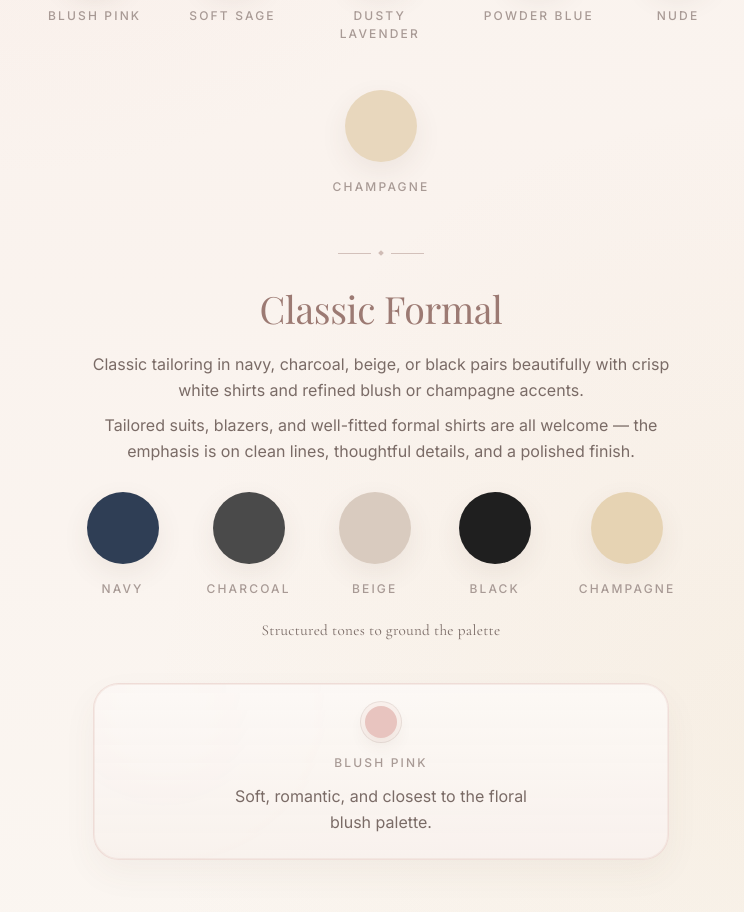
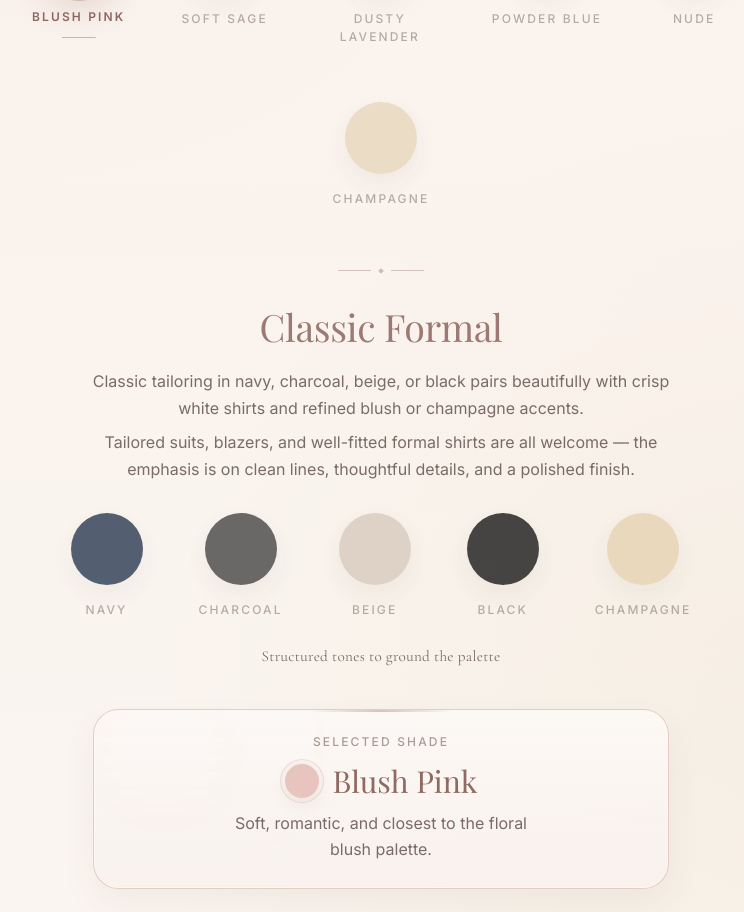
Before and after one commit to as16627-cloud/wedding-website, a Next.js app: page / in a window 1280 px wide. Shown: the part 3855-4767 px from the top of the page, without its empty margins (259-1003 px from the left). Built offline with nearby package versions, Linux system fonts and the light colour scheme.

Commit message:
Refine dress code swatch interaction

```diff
--- a/app/globals.css
+++ b/app/globals.css
@@ -882,7 +882,11 @@ footer span {
   background: transparent;
   color: inherit;
   cursor: pointer;
-  padding: 0;
+  position: relative;
+  padding: 0.2rem 0.25rem 0.35rem;
+  border-radius: 1.25rem;
+  opacity: 0.82;
+  transition: transform 260ms ease, opacity 260ms ease;
 }
 
 .swatchItem:focus-visible {
@@ -891,27 +895,106 @@ footer span {
   border-radius: 1rem;
 }
 
+.swatchItem::after {
+  content: "";
+  position: absolute;
+  left: 50%;
+  bottom: -0.45rem;
+  width: 2.15rem;
+  height: 1px;
+  border-radius: 999px;
+  background: rgba(156, 122, 115, 0.5);
+  opacity: 0;
+  transform: translateX(-50%) scaleX(0.45);
+  transform-origin: center;
+  transition: opacity 260ms ease, transform 260ms ease;
+}
+
 .swatchCircle {
   transition: box-shadow 220ms ease, transform 220ms ease;
 }
 
+.swatchLabel {
+  transition: color 220ms ease, opacity 220ms ease, font-weight 220ms ease;
+}
+
+.swatchItemActive {
+  opacity: 1;
+  transform: translateY(-2px);
+}
+
 .swatchItemActive .swatchCircle {
   box-shadow:
-    0 10px 26px rgba(90, 65, 50, 0.1),
-    0 0 0 4px rgba(255, 248, 244, 0.86),
-    0 0 0 5px rgba(203, 182, 175, 0.58) !important;
-  transform: translateY(-1px);
+    0 14px 34px rgba(90, 65, 50, 0.13),
+    0 0 0 5px rgba(255, 248, 244, 0.92),
+    0 0 0 7px rgba(203, 182, 175, 0.66),
+    0 0 28px rgba(232, 196, 191, 0.28) !important;
+  transform: scale(1.045);
+}
+
+.swatchItemActive .swatchLabel {
+  color: #8f6a63;
+  font-weight: 600;
+  opacity: 1;
+}
+
+.swatchItemActive::after {
+  opacity: 1;
+  transform: translateX(-50%) scaleX(1);
 }
 
 .swatch-detail-card {
-  padding: 1.35rem 1.25rem 1.45rem;
+  position: relative;
+  overflow: hidden;
+  padding: 1.45rem 1.35rem 1.55rem;
+  border-color: rgba(221, 191, 183, 0.74);
+  box-shadow:
+    0 16px 36px rgba(90, 65, 50, 0.06),
+    inset 0 0 0 1px rgba(255, 248, 244, 0.72);
+}
+
+.swatch-detail-card::before {
+  content: "";
+  position: absolute;
+  top: 0;
+  left: 50%;
+  width: min(9rem, 46%);
+  height: 2px;
+  border-radius: 999px;
+  background: linear-gradient(90deg, transparent, rgba(156, 122, 115, 0.42), transparent);
+  transform: translateX(-50%);
+}
+
+.swatch-detail-content {
+  display: grid;
+  justify-items: center;
+}
+
+.swatch-detail-kicker {
+  color: #a89a95;
+}
+
+.swatch-detail-heading {
+  display: inline-flex;
+  align-items: center;
+  justify-content: center;
+  gap: 0.85rem;
+  margin-top: 0.8rem;
+}
+
+.swatch-detail-name {
+  font-family: var(--font-display);
+  font-size: clamp(1.65rem, 1.45rem + 0.55vw, 2rem);
+  font-weight: 400;
+  line-height: 1.1;
+  color: #8f6a63;
 }
 
 .swatch-detail-dot {
-  display: block;
-  width: 2rem;
-  height: 2rem;
-  margin-inline: auto;
+  display: inline-block;
+  width: 2.15rem;
+  height: 2.15rem;
+  flex: 0 0 auto;
   border-radius: 999px;
   box-shadow:
     0 8px 18px rgba(90, 65, 50, 0.075),
@@ -1509,6 +1592,14 @@ footer span {
     box-shadow: 0 9px 22px rgba(90, 65, 50, 0.07) !important;
   }
 
+  .swatchItemActive .swatchCircle {
+    box-shadow:
+      0 12px 28px rgba(90, 65, 50, 0.12),
+      0 0 0 4px rgba(255, 248, 244, 0.92),
+      0 0 0 6px rgba(203, 182, 175, 0.64),
+      0 0 22px rgba(232, 196, 191, 0.24) !important;
+  }
+
   .swatchLabel {
     max-width: 120px !important;
     margin-top: 0.75rem !important;
--- a/app/page.tsx
+++ b/app/page.tsx
@@ -34,6 +34,7 @@ type Faq = {
 };
 
 type DressCodeSwatch = {
+  id: string;
   label: string;
   color: string;
   description: string;
@@ -135,20 +136,20 @@ const dressCode = {
 };
 
 const dressCodePastelPalette: DressCodeSwatch[] = [
-  { label: "Blush Pink", color: "#e8c4bf", description: "Soft, romantic, and closest to the floral blush palette." },
-  { label: "Soft Sage", color: "#c8d0be", description: "A garden green that feels fresh without becoming too bold." },
-  { label: "Dusty Lavender", color: "#cfc5d6", description: "Muted and gentle, ideal for a refined pastel formal look." },
-  { label: "Powder Blue", color: "#c9d5e5", description: "Cooler, airy, and best kept soft rather than bright." },
-  { label: "Nude", color: "#e4d4c9", description: "A warm neutral that pairs beautifully with garden pastels." },
-  { label: "Champagne", color: "#e8d7bd", description: "Lightly golden and elegant, without reading bridal white." },
+  { id: "pastel-blush-pink", label: "Blush Pink", color: "#e8c4bf", description: "Soft, romantic, and closest to the floral blush palette." },
+  { id: "pastel-soft-sage", label: "Soft Sage", color: "#c8d0be", description: "A garden green that feels fresh without becoming too bold." },
+  { id: "pastel-dusty-lavender", label: "Dusty Lavender", color: "#cfc5d6", description: "Muted and gentle, ideal for a refined pastel formal look." },
+  { id: "pastel-powder-blue", label: "Powder Blue", color: "#c9d5e5", description: "Cooler, airy, and best kept soft rather than bright." },
+  { id: "pastel-nude", label: "Nude", color: "#e4d4c9", description: "A warm neutral that pairs beautifully with garden pastels." },
+  { id: "pastel-champagne", label: "Champagne", color: "#e8d7bd", description: "Lightly golden and elegant, without reading bridal white." },
 ];
 
 const dressCodeClassicPalette: DressCodeSwatch[] = [
-  { label: "Navy", color: "#2f3e55", description: "A polished groom-inspired accent that keeps the palette grounded." },
-  { label: "Charcoal", color: "#4a4a4a", description: "A softer formal alternative to black, especially for tailoring." },
-  { label: "Beige", color: "#d9cbbf", description: "Warm, understated, and easy to pair with blush or champagne accents." },
-  { label: "Black", color: "#1f1f1f", description: "Classic formal black is welcome when styled cleanly and elegantly." },
-  { label: "Champagne", color: "#e6d3b3", description: "A refined light accent for ties, pocket squares, or accessories." },
+  { id: "classic-navy", label: "Navy", color: "#2f3e55", description: "A polished groom-inspired accent that keeps the palette grounded." },
+  { id: "classic-charcoal", label: "Charcoal", color: "#4a4a4a", description: "A softer formal alternative to black, especially for tailoring." },
+  { id: "classic-beige", label: "Beige", color: "#d9cbbf", description: "Warm, understated, and easy to pair with blush or champagne accents." },
+  { id: "classic-black", label: "Black", color: "#1f1f1f", description: "Classic formal black is welcome when styled cleanly and elegantly." },
+  { id: "classic-champagne", label: "Champagne", color: "#e6d3b3", description: "A refined light accent for ties, pocket squares, or accessories." },
 ];
 
 const swatchRowStyle: React.CSSProperties = {
@@ -511,10 +512,12 @@ function Swatch({
   swatch,
   isActive = false,
   onSelect,
+  detailId,
 }: {
   swatch: DressCodeSwatch;
   isActive?: boolean;
   onSelect?: () => void;
+  detailId: string;
 }) {
   return (
     <button
@@ -523,6 +526,7 @@ function Swatch({
       style={swatchItemStyle}
       onClick={onSelect}
       aria-pressed={isActive}
+      aria-controls={detailId}
       aria-label={`Show ${swatch.label} dress code note`}
     >
       <div className="swatchCircle" style={{ ...swatchCircleStyle, backgroundColor: swatch.color }} />
@@ -781,7 +785,7 @@ export default function WeddingWebsiteStarter() {
   const [isAmbientAudioOn, setIsAmbientAudioOn] = useState(false);
   const [isAudioToggleVisible, setIsAudioToggleVisible] = useState(false);
   const [isMobileNavOpen, setIsMobileNavOpen] = useState(false);
-  const [selectedSwatchLabel, setSelectedSwatchLabel] = useState(dressCodePastelPalette[0].label);
+  const [selectedSwatchId, setSelectedSwatchId] = useState(dressCodePastelPalette[0].id);
   const [hasCopiedVenueAddress, setHasCopiedVenueAddress] = useState(false);
 
   const fadeAmbientAudio = useCallback((targetVolume: number, pauseWhenDone = false) => {
@@ -1163,8 +1167,9 @@ export default function WeddingWebsiteStarter() {
     ),
   };
   const selectedDressSwatch =
-    [...dressCodePastelPalette, ...dressCodeClassicPalette].find((swatch) => swatch.label === selectedSwatchLabel) ??
+    [...dressCodePastelPalette, ...dressCodeClassicPalette].find((swatch) => swatch.id === selectedSwatchId) ??
     dressCodePastelPalette[0];
+  const selectedSwatchDetailId = "selected-swatch-detail";
   const dressRevealMotion = (delay = 0, y = 16) => ({
     initial: shouldReduceMotion ? false : { opacity: 0, y },
     whileInView: { opacity: 1, y: 0 },
@@ -1558,10 +1563,11 @@ export default function WeddingWebsiteStarter() {
             <div className="swatchRow mx-auto mt-10" style={swatchRowStyle}>
               {dressCodePastelPalette.map((swatch) => (
                 <Swatch
-                  key={swatch.label}
+                  key={swatch.id}
                   swatch={swatch}
-                  isActive={selectedSwatchLabel === swatch.label}
-                  onSelect={() => setSelectedSwatchLabel(swatch.label)}
+                  isActive={selectedSwatchId === swatch.id}
+                  detailId={selectedSwatchDetailId}
+                  onSelect={() => setSelectedSwatchId(swatch.id)}
                 />
               ))}
             </div>
@@ -1587,10 +1593,11 @@ export default function WeddingWebsiteStarter() {
             <div className="swatchRow mx-auto mt-7" style={swatchRowStyle}>
               {dressCodeClassicPalette.map((swatch) => (
                 <Swatch
-                  key={swatch.label}
+                  key={swatch.id}
                   swatch={swatch}
-                  isActive={selectedSwatchLabel === swatch.label}
-                  onSelect={() => setSelectedSwatchLabel(swatch.label)}
+                  isActive={selectedSwatchId === swatch.id}
+                  detailId={selectedSwatchDetailId}
+                  onSelect={() => setSelectedSwatchId(swatch.id)}
                 />
               ))}
             </div>
@@ -1603,15 +1610,28 @@ export default function WeddingWebsiteStarter() {
 
         <motion.div
           {...dressRevealMotion(0.06, 8)}
+          id={selectedSwatchDetailId}
+          aria-live="polite"
           className="swatch-detail-card card-luxe card-luxe-text mx-auto mt-10 max-w-xl text-center"
         >
+          <motion.div
+            key={selectedDressSwatch.id}
+            initial={shouldReduceMotion ? false : { opacity: 0, y: 6, filter: "blur(2px)" }}
+            animate={{ opacity: 1, y: 0, filter: "blur(0px)" }}
+            transition={{ duration: shouldReduceMotion ? 0 : 0.34, ease: gateOpenEase }}
+            className="swatch-detail-content"
+          >
+            <p className="type-swatch-label swatch-detail-kicker">Selected shade</p>
+            <div className="swatch-detail-heading">
               <span
                 className="swatch-detail-dot"
                 style={{ backgroundColor: selectedDressSwatch.color }}
                 aria-hidden="true"
               />
-          <p className="type-swatch-label mt-4">{selectedDressSwatch.label}</p>
+              <p className="swatch-detail-name">{selectedDressSwatch.label}</p>
+            </div>
             <p className="type-card-body mx-auto mt-3 max-w-[30ch]">{selectedDressSwatch.description}</p>
+          </motion.div>
         </motion.div>
 
         <motion.div
```
Lines whose indentation alone changed are shown as unchanged.
